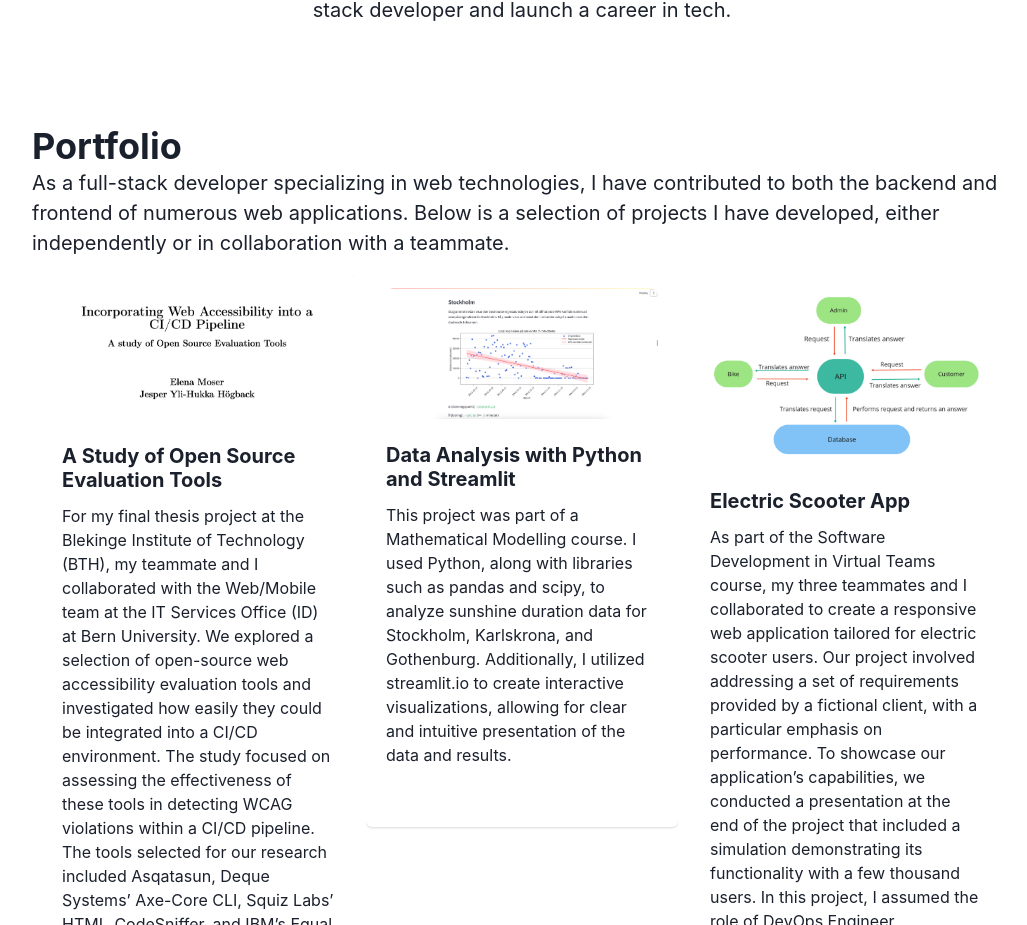
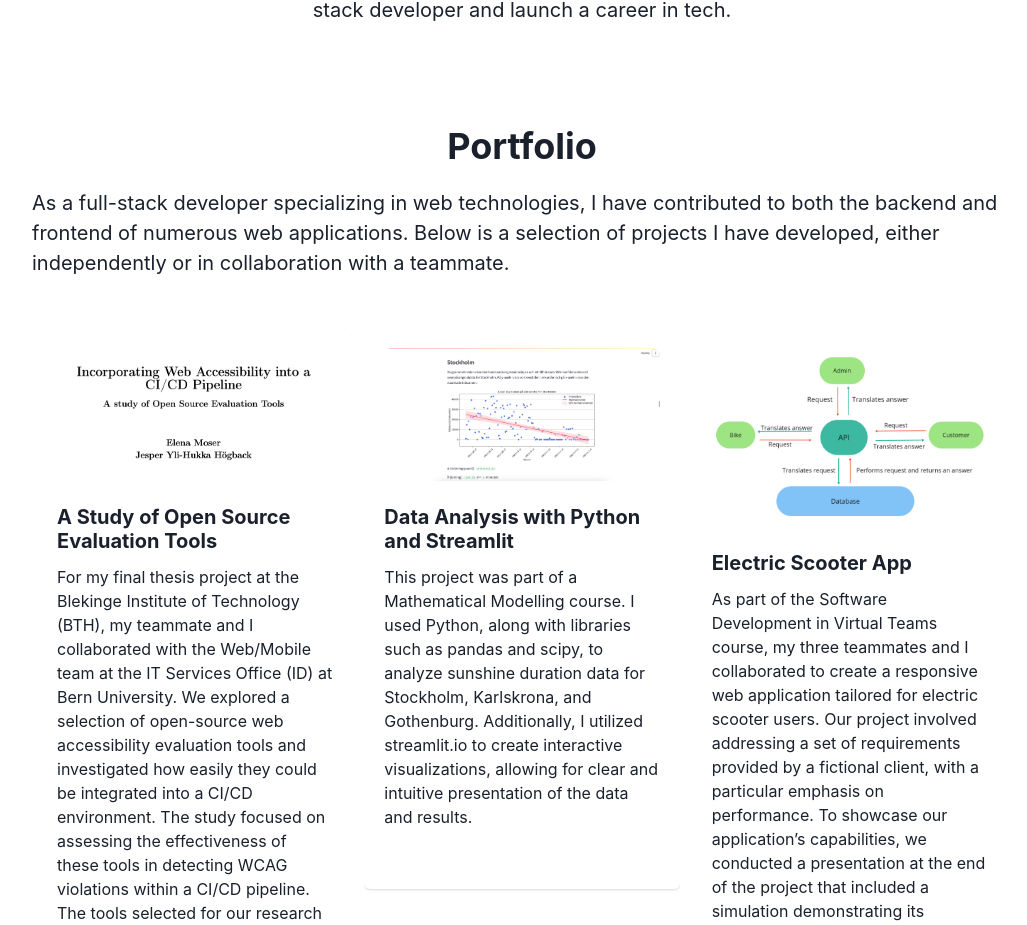
Before and after one commit to elemoser/elemoser.github.io, a React (Vite) app: page / in a window 1280 px wide. Shown: the part 917-1842 px from the top of the page, without its empty margins (243-1270 px from the left). Built offline with nearby package versions, Linux system fonts and the light colour scheme.

Commit message:
Style project section

```diff
--- a/src/App.tsx
+++ b/src/App.tsx
@@ -100,16 +100,19 @@ function App() {
           </Box>
           {/* <SkeletonText mt="4" noOfLines={4} spacing="4" skeletonHeight="2" /> */}
           <Box id="projects" padding="50px 25px">
-            <Heading>Portfolio</Heading>
-            <Text fontSize="xl">
-              As a full-stack developer specializing in web technologies, I have
-              contributed to both the backend and frontend of numerous web
-              applications. Below is a selection of projects I have developed,
-              either independently or in collaboration with a teammate.
-            </Text>
+            <Stack spacing={5}>
+              <Heading alignSelf="center">Portfolio</Heading>
+              <Text fontSize="xl">
+                As a full-stack developer specializing in web technologies, I
+                have contributed to both the backend and frontend of numerous
+                web applications. Below is a selection of projects I have
+                developed, either independently or in collaboration with a
+                teammate.
+              </Text>
+            </Stack>
             <SimpleGrid
               columns={{ sm: 1, md: 1, lg: 2, xl: 3 }}
-              padding="10px"
+              padding="50px 5px"
               spacing={3}
             >
               {Data.map((item) => (
```
